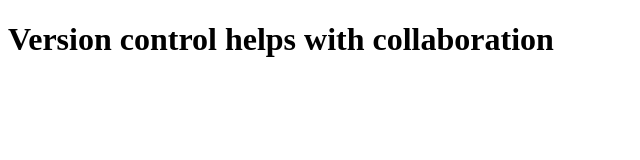
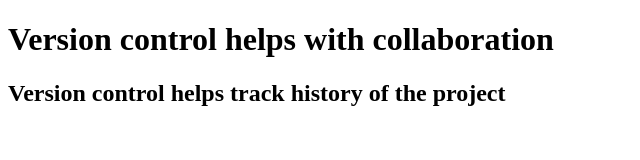
Before and after one commit to aaqib605/version-control, a plain HTML site: page index.html in a window 1280 px wide. Shown: the whole page, without its empty margins (0-640 px from the left). Drawn offline with Linux system fonts and the light colour scheme.

Commit message:
added version control feature (track history)

```diff
--- a/index.html
+++ b/index.html
@@ -7,5 +7,6 @@
   </head>
   <body>
     <h1>Version control helps with collaboration</h1>
+    <h2>Version control helps track history of the project</h2>
   </body>
 </html>
```
